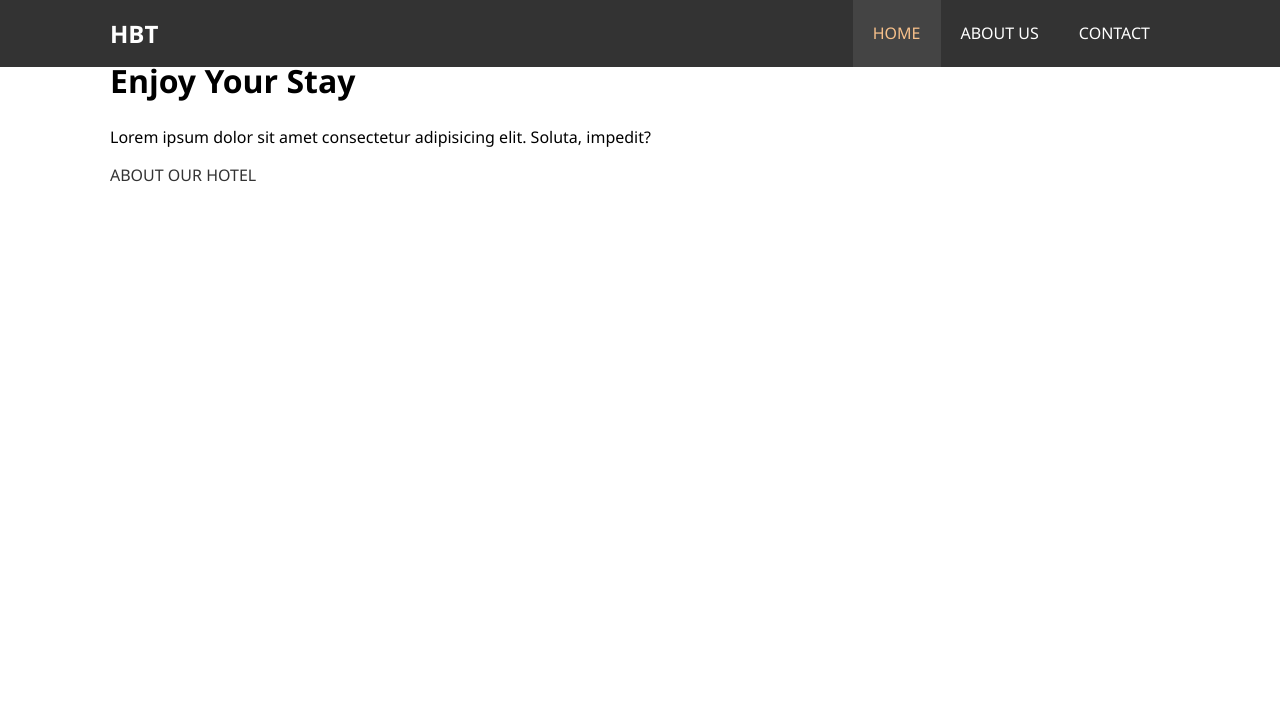
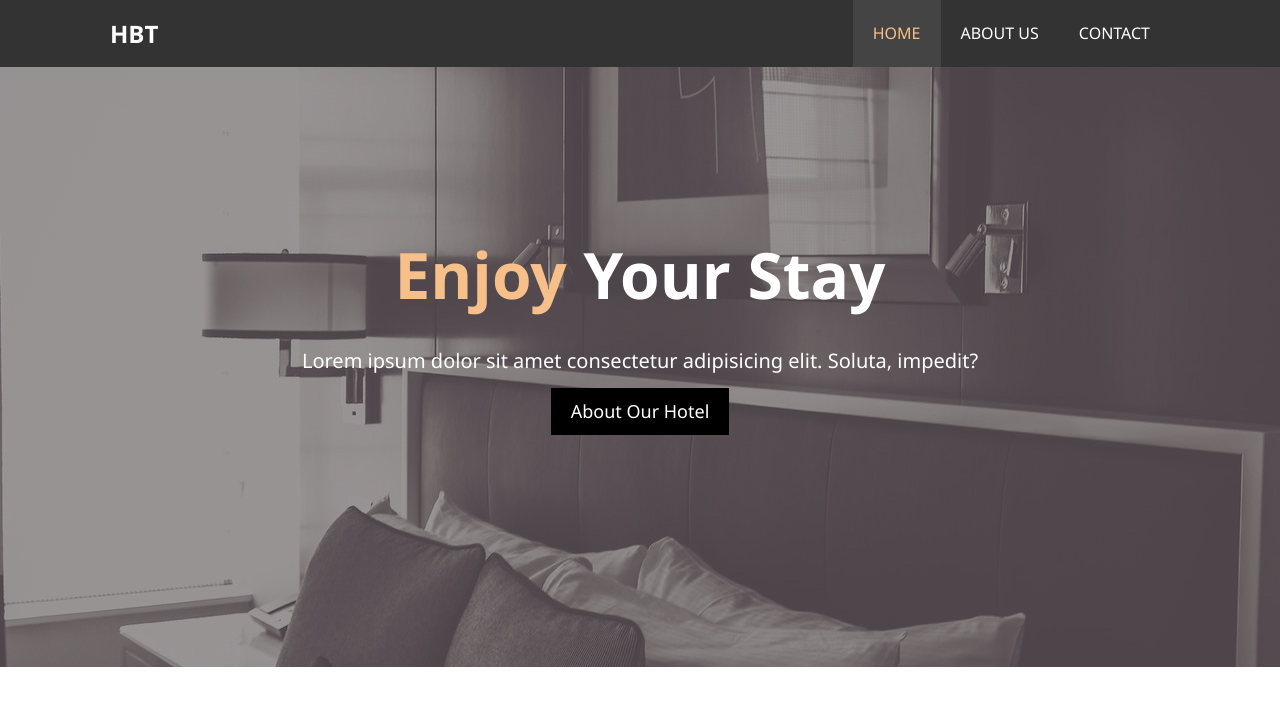
Before and after one commit to shakirullahi/htm5_css3_udemy_course, a plain HTML site: page hotel_website/index.html in a window 1280 px wide. Drawn offline with Linux system fonts and the light colour scheme.

Commit message:
showcase css

```diff
--- a/hotel_website/css/styles.css
+++ b/hotel_website/css/styles.css
@@ -31,6 +31,28 @@ p{
     overflow: auto;
     padding:0 20px;
     max-width: 1100px;
+}
+
+.text-primary {
+    color: #f7c08a;
+}
+
+.lead{
+    font-size: 20px;
+}
+
+.btn{
+    display: inline-block;
+    padding:10px 20px;
+    cursor: pointer;
+    background-color: black;
+    color: #fff;
+    font-size: 18px;
+}
+
+.btn:hover{
+    background-color: #f7c08a;
+    color: #333;
 }
 
 
@@ -70,3 +92,26 @@ p{
     background-color: #444;
     color:#f7c08a;
 }
+
+/* Showcase */
+
+#showcase {
+    background: url(../img/showcase.jpg) no-repeat center center;
+    height: 600px;
+}
+
+#showcase .showcase-content {
+    color:#fff;
+    text-align: center;
+    padding-top: 170px;
+}
+
+#showcase .showcase-content h1 {
+    font-size: 4em;
+    line-height: 1.2em;
+}
+
+#showcase .showcase-content p {
+    font-size: 20px;
+    line-height: 1.7em;
+}
--- a/hotel_website/index.html
+++ b/hotel_website/index.html
@@ -27,7 +27,7 @@
                 <div class="showcase-content">
                     <h1><span class="text-primary">Enjoy</span> Your Stay</h1>
                     <p class="lead">Lorem ipsum dolor sit amet consectetur adipisicing elit. Soluta, impedit?</p>
-                    <a class="btn" href="about.html">ABOUT OUR HOTEL</a>
+                    <a class="btn" href="about.html">About Our Hotel</a>
                 </div>
             </div>
         </div>
```
